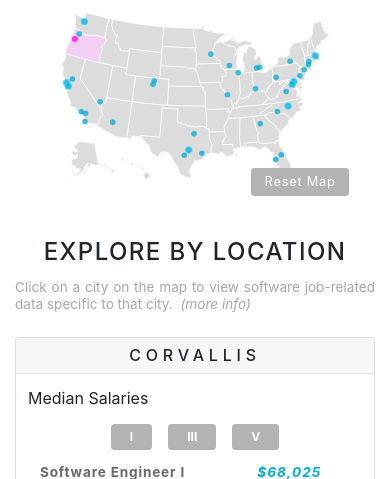
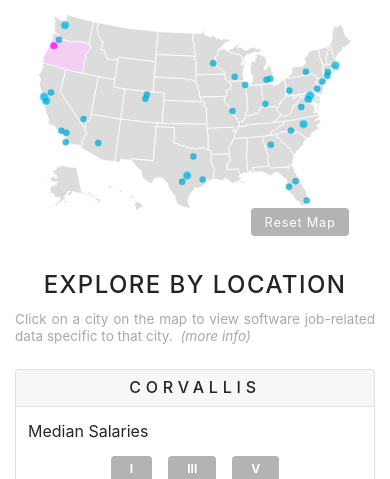
Before and after one commit to empdierks/CS467_CapstoneProject, a Django app: page / in a window 390 px wide. Shown: the part 91-570 px from the top of the page. Run offline with Django 3.2, Linux system fonts and the light colour scheme; data comes from the database, SQL or seed files in the repository; data that the repository does not hold is empty; some libraries are stand-ins or nearby versions.

Commit message:
styling tweaks to improve display on mobile

```diff
--- a/capstone_project/static/css/customstyle.css
+++ b/capstone_project/static/css/customstyle.css
@@ -2,7 +2,6 @@
 
 .header {
     padding: 0.5em 0 0.5em 0;
-    /* background-color: #f2f2f2; */
     background-color: #00ACD7;
     color: white;
     letter-spacing: .3em;
@@ -37,8 +36,6 @@ a:link, a:visited, a:hover, a:active {
 .btn-secondary {
     background-color: #B3B3B3 !important;
     border-color: #B3B3B3 !important;
-    /* background-color: #686868 !important;  */
-    /* border-color: #686868 !important;      */
 }
 
 .tooltip-inner {
@@ -69,7 +66,7 @@ a:link, a:visited, a:hover, a:active {
     /* negative margin to compensate for error msg on top */
     margin-top: -3.5em;
     /* forces resize of entire map    */
-    padding: 0 2.6em;
+    padding: 0 5%;
 }
 
 .state-path {
@@ -99,7 +96,6 @@ a:link, a:visited, a:hover, a:active {
 .city-circle.tech-hub {
     fill: #00ACD7 !important;
     stroke: #33D6FF !important;
-    /* change back to 5 if remove paint-order above */
     stroke-width: 6 !important;
     stroke-dasharray: 0 !important;
 }
@@ -116,7 +112,7 @@ a:link, a:visited, a:hover, a:active {
 }
 
 #master-reset-btn {
-    margin-top: -3.5em;
+    margin-top: -8%;
     margin-right: 2em;
     padding: 0.25em 1em;
     font-size: 0.8em;
@@ -147,7 +143,6 @@ a:link, a:visited, a:hover, a:active {
 }
 .filter-button {
     font-size: 0.75em !important;
-    /* letter-spacing: 0.06em; */
 }
 .icon-button {
     padding: 0.25em 1.5em !important;
@@ -230,7 +225,6 @@ a:link, a:visited, a:hover, a:active {
 .lang-list-item {
     list-style-type: none;
     text-transform: capitalize;
-    /* border: none */
 }
 
 #ul-lang-sublist {
--- a/capstone_project/static/js/client.js
+++ b/capstone_project/static/js/client.js
@@ -492,7 +492,7 @@ let createCityDataArea = () => {
     const chartW = 300, chartH = 300;
     techChartRow.append("div")
             .attr("id", "div-tech-pop-chart")
-            .attr("class", "col-sm-6")
+            .attr("class", "col-6")
         .append("svg")
             .attr("id", "svg-tech-pop-chart")
             .attr("preserveAspectRatio", "xMinYMin meet")                           // allows responsive resize of svg
@@ -501,7 +501,7 @@ let createCityDataArea = () => {
    // div container for legend
     techChartRow.append("div")
             .attr("id", "div-tech-pop-legend")
-            .attr("class", "col-sm-4")
+            .attr("class", "col-4")
         .append("ul")
             .attr("id", "ul-tech-pop-legend")
             .attr("class", "list-group");
```
